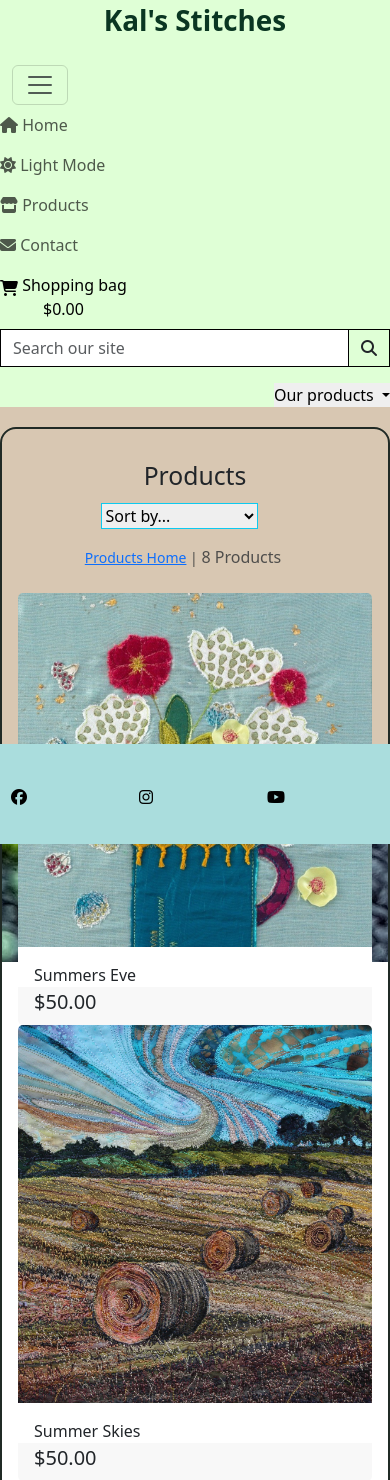
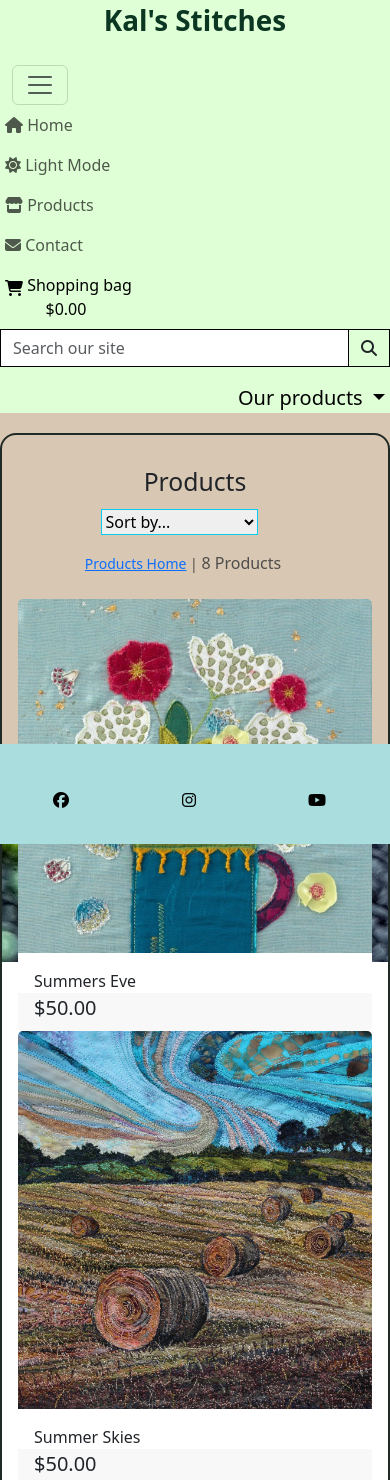
Before and after one commit to ccornfield/kals_stitches, a Django app: page /products/ in a window 390 px wide, after a click that opens the changed part. Shown: the top 1480 px of the page. Run offline with Django 3.2, Linux system fonts and the light colour scheme; data comes from the database, SQL or seed files in the repository; some libraries are stand-ins or nearby versions.

Commit message:
fix: Made small CSS tweaks to improve mobile_header readability.

```diff
--- a/static/css/base.css
+++ b/static/css/base.css
@@ -35,6 +35,24 @@ padding: 3em;
 header {
     background: #DFFFD6;
     width: 100%;
+}
+
+.social_media {
+  padding-top: 20px;
+}
+
+.mobile_icon{
+  padding-left: 5px;
+}
+
+.mobile-search{
+  padding: 10px;
+}
+
+.product-dropdown{
+  background-color: #DFFFD6;
+  padding-right: 5px;
+  font-size: 20px;
 }
 
 
--- a/templates/base.html
+++ b/templates/base.html
@@ -130,7 +130,7 @@
       {% include 'includes/mobile_header.html' %}
       <div class="row">
         <div class="dropdown d-flex justify-content-end w-100">
-          <button class="dropdown-toggle" type="button" data-bs-toggle="dropdown" aria-expanded="false">
+          <button class="dropdown-toggle product-dropdown" type="button" data-bs-toggle="dropdown" aria-expanded="false">
             Our products
           </button>
           <ul class="dropdown-menu">
@@ -157,17 +157,17 @@
       <div class="row">
         <div class="nav social_media col-4">
           <a href="https://www.facebook.com/" target="_blank" class="nav-link px-2 text-black">
-            <span><i class="fa-brands fa-facebook align-items-center"></i></span>
+            <span class="d-flex justify-content-center"><i class="fa-brands fa-facebook align-items-center"></i></span>
           </a>
         </div>
         <div class="nav social_media col-4">
           <a href="https://www.instagram.com/" target="_blank" class="nav-link px-2 text-black">
-            <span><i class="fa-brands fa-instagram align-items-center"></i></span>
+            <span class="d-flex justify-content-center"><i class="fa-brands fa-instagram align-items-center"></i></span>
           </a>
         </div>
         <div class="nav social_media col-4">
           <a href="https://www.youtube.com/ " target="_blank" class="nav-link px-2 text-black">
-            <span><i class="fa-brands fa-youtube align-items-center"></i></span>
+            <span class="d-flex justify-content-center"><i class="fa-brands fa-youtube align-items-center"></i></span>
           </a>
         </div>
       </div>
--- a/templates/includes/mobile_header.html
+++ b/templates/includes/mobile_header.html
@@ -8,25 +8,25 @@
         <ul class="navbar-nav me-auto mb-2 mb-lg-0">
             <li class="nav-item">
               <a class="nav-link" aria-current="page" href="{% url 'home' %}">
-                <i class="fa-solid fa-house"></i>
+                <i class="fa-solid fa-house mobile_icon"></i>
                 Home
               </a>
             </li>
             <li class="nav-item">
               <a class="nav-link" href="#">
-                <i class="fa-solid fa-sun"></i>
+                <i class="fa-solid fa-sun mobile_icon"></i>
                 Light Mode
               </a>
             </li>
             <li class="nav-item">
               <a class="nav-link" href="{% url 'products' %}">
-                <i class="fa-solid fa-store"></i>
+                <i class="fa-solid fa-store mobile_icon"></i>
                 Products
               </a>
             </li>
             <li class="nav-item">
               <a class="nav-link" href="#">
-                <i class="fa-solid fa-envelope"></i>
+                <i class="fa-solid fa-envelope mobile_icon"></i>
                 Contact
               </a>
             </li>
@@ -34,32 +34,32 @@
             {% if request.user.is_superuser %}
             <li class="nav-item">
                 <a class="nav-link" href="#">
-                    <i class="fa-solid fa-clipboard"></i>
+                    <i class="fa-solid fa-clipboard mobile_icon"></i>
                     Product Management
                 </a>
             </li>
             {% endif %}
             <li class="nav-item">
                 <a class="nav-link" href="#">
-                    <i class="fa-solid fa-user"></i>
+                    <i class="fa-solid fa-user mobile_icon"></i>
                     My Profile
                 </a>
             </li>
             <li class="nav-item">
                 <a class="nav-link" href="{% url 'account_logout' %}">
-                    <i class="fa-solid fa-right-from-bracket"></i>
+                    <i class="fa-solid fa-right-from-bracket mobile_icon"></i>
                     Logout
                 </a>
             </li>
             <li class="nav-item">
                 <a class="nav-link" href="{% url 'account_signup' %}">
-                    <i class="fa-solid fa-pen"></i>
+                    <i class="fa-solid fa-pen mobile_icon"></i>
                     Register
                 </a>
             </li>
             <li class="nav-item">
                 <a class="nav-link" href="{% url 'account_login' %}">
-                    <i class="fa-regular fa-pen-to-square"></i>
+                    <i class="fa-regular fa-pen-to-square mobile_icon"></i>
                     Login
                 </a>
             </li>
@@ -67,7 +67,7 @@
             <li class="nav-item d-flex justify-content-start">
               <a class="{% if grand_total %}text-info font-weight-bold{% else %}text-black{% endif %} nav-link" href=" ">
                 <div class="text-center">
-                  <i class="fa-solid fa-cart-shopping d-inline-block align-text-bottom"></i>
+                  <i class="fa-solid fa-cart-shopping d-inline-block align-text-bottom mobile_icon"></i>
                     Shopping bag
                   <p class="my-0">
                       {% if grand_total %}
```
